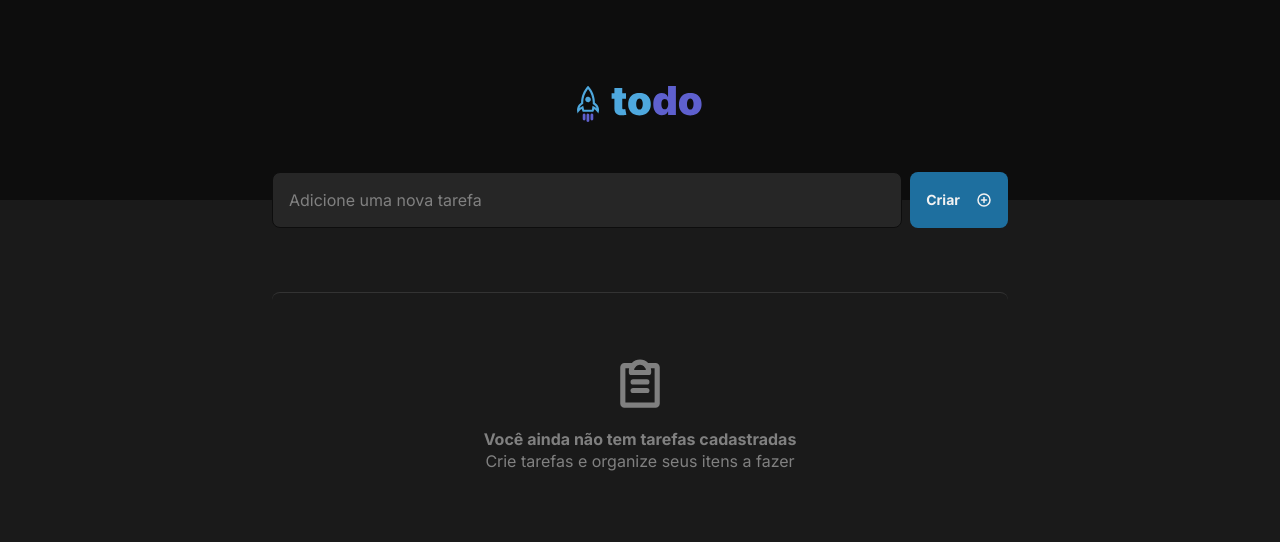
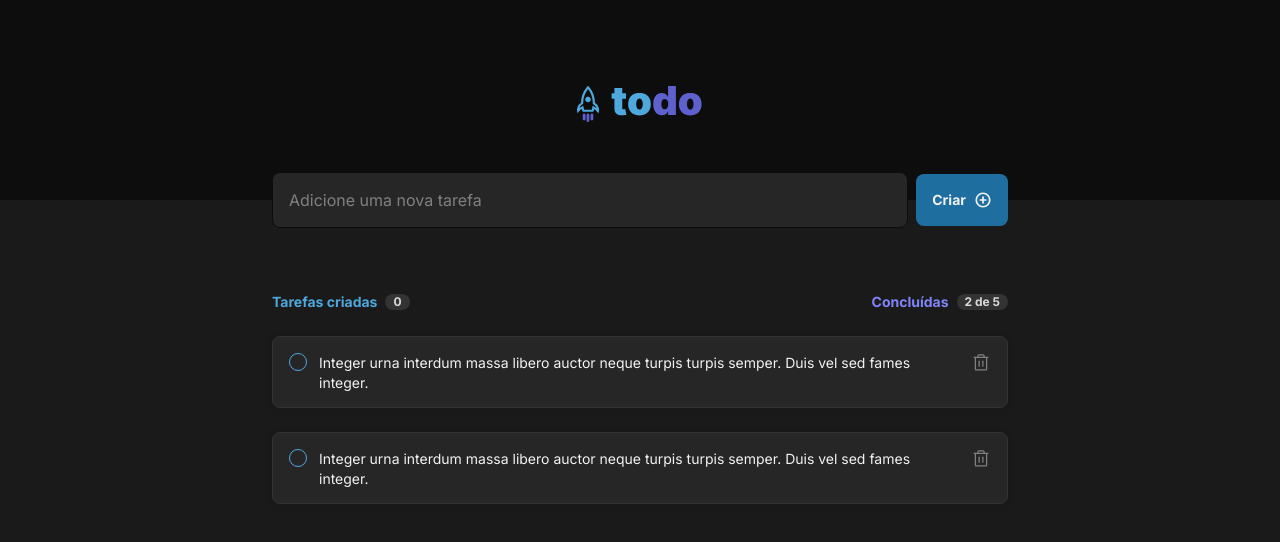
Before and after one commit to joaohenriquefernandes/ignite-to-do-list, a React (Vite) app: page / in a window 1280 px wide. Shown: the top 542 px of the page. Built offline with nearby package versions, Linux system fonts and the light colour scheme.

Commit message:
feat: creating task component

```diff
--- a/src/App.tsx
+++ b/src/App.tsx
@@ -1,8 +1,8 @@
 import { Header } from "./components/Header"
 import { NewTaskInput } from "./components/NewTaskInput"
-import { Empty } from "./components/Empty"
 
 import styles from './App.module.css'
+import { TasksList } from "./components/TasksList"
 
 export function App() {
 
@@ -13,7 +13,7 @@ export function App() {
         <NewTaskInput />
 
         <div className={styles.toDoList}>
-          <Empty />
+          <TasksList />
         </div>
       </main>
     </>
--- a/src/components/NewTaskInput.module.css
+++ b/src/components/NewTaskInput.module.css
@@ -2,6 +2,8 @@
   width: 100%;
   height: 3.5rem;
   display: flex;
+  align-items: center;
+  justify-content: center;
   gap: 0.5rem;
 }
 
@@ -32,7 +34,13 @@
   display: flex;
   align-items: center;
   justify-content: center;
-  gap: 1rem;
+  gap: 0.5rem;
+
+  &:hover {
+    background: var(--blue);
+    transition: 0.2s ease-in all;
+    cursor: pointer;
+  }
 }
 
 .taskForm button[type="submit"] > strong {
--- a/src/components/NewTaskInput.tsx
+++ b/src/components/NewTaskInput.tsx
@@ -7,7 +7,7 @@ export function NewTaskInput() {
       <input type="text" placeholder='Adicione uma nova tarefa'/>
       <button type='submit'>
         <strong>Criar</strong>
-        <PlusCircle size={16} weight='bold'/>
+        <PlusCircle size={18} weight='bold'/>
       </button>
     </form>
   )
--- /dev/null
+++ b/src/components/Task.module.css
@@ -0,0 +1,82 @@
+.container {
+  width: 100%;
+  height: 4.5rem;
+  padding: 1rem;
+  border-radius: 8px;
+  border: 1px solid var(--gray-400);
+  background: var(--gray-500);
+  box-shadow: 0 2px 8px 0 rgba(0, 0, 0, 0.06);
+
+  display: flex;
+  align-items: flex-start;
+  gap: 0.75rem;
+}
+
+.container input[type='checkbox'] {
+  appearance: none;
+
+  padding: 0.5rem;
+  border: 1px solid var(--blue);
+  border-radius: 50%;
+  background: var(--gray-500);
+  position: relative;
+
+  &:hover {
+    background: rgba(30, 111, 159, 0.2);
+    transition: 0.2s ease-in all;
+    cursor: pointer;
+  }
+
+}
+
+.container input[type='checkbox']:checked {
+  background: var(--purple-dark);
+  border: 1px solid var(--purple-dark);
+
+  &:hover {
+    background: var(--purple);
+    border: 1px solid var(--purple);
+  }
+}
+
+.container input[type='checkbox']:checked::after {
+  content: '';
+  display: block;
+  width: 4px;
+  height: 8px;
+  border: 2px solid #fff;
+  border-width: 0 2px 2px 0;
+  transform: rotate(45deg);
+  position: absolute;
+  top: 2px;
+  left: 5px;
+}
+
+.container .text {
+  color: var(--gray-100);
+  font-size: 0.875rem;
+  cursor: pointer;
+}
+
+.container .textScratched {
+  color: var(--gray-300);
+  font-size: 0.875rem;
+  text-decoration: line-through;
+  cursor: pointer;
+}
+
+.container button {
+  background: transparent;
+  border: 0;
+  display: flex;
+  align-items: center;
+  justify-content: center;
+  border-radius: 4px;
+  color: var(--gray-300);
+
+  &:hover {
+    color: var(--danger);
+    cursor: pointer;
+    transition: 0.2s ease-in all;
+  }
+}
--- /dev/null
+++ b/src/components/Task.tsx
@@ -0,0 +1,15 @@
+import { Trash } from'phosphor-react'
+import styles from './Task.module.css'
+
+export function Task() {
+  const teste = false;
+  return (
+    <div className={styles.container}>
+      <input type="checkbox" name="" id="task"/>
+      <label htmlFor="task" className={teste ? styles.textScratched : styles.text }>Integer urna interdum massa libero auctor neque turpis turpis semper. Duis vel sed fames integer.</label>
+      <button>
+        <Trash size={20}/>
+      </button>
+    </div>
+  )
+}
--- /dev/null
+++ b/src/components/TasksList.module.css
@@ -0,0 +1,46 @@
+.container {
+  width: 100%;
+
+  display: flex;
+  flex-direction: column;
+  align-items: flex-start;
+  gap: 1.5rem;
+}
+
+.tasksInfo {
+  width: 100%;
+  height: 1.25rem;
+  display: flex;
+  align-items: center;
+  justify-content: space-between;
+}
+
+.tasksCreated, .tasksEnds {
+  display: flex;
+  align-items: center;
+  justify-content: center;
+  gap: 0.5rem;
+}
+
+.tasksCreated h4, .tasksEnds h4 {
+  font-size: 0.875rem;
+  font-weight: 700;
+  line-height: 1;
+}
+
+.tasksCreated h4 {
+  color: var(--blue);
+}
+
+.tasksEnds h4 {
+  color: var(--purple);
+}
+
+.tasksCreated strong, .tasksEnds strong {
+  padding: 0.125rem 0.5rem;
+  border-radius: 999px;
+  background: var(--gray-400);
+  color: var(--gray-200);
+  line-height: 1;
+  font-size: 0.75rem;
+}
--- /dev/null
+++ b/src/components/TasksList.tsx
@@ -0,0 +1,25 @@
+// import { Empty } from './Empty'
+import { Task } from './Task'
+import styles from './TasksList.module.css'
+
+export function TasksList() {
+  return (
+    <>
+      <div className={styles.container}>
+        <div className={styles.tasksInfo}>
+          <div className={styles.tasksCreated}>
+            <h4>Tarefas criadas</h4>
+            <strong>0</strong>
+          </div>
+          <div className={styles.tasksEnds}>
+            <h4>Concluídas</h4>
+            <strong>2 de 5</strong>
+          </div>
+        </div>
+        <Task />
+        <Task />
+        {/* <Empty /> */}
+      </div>
+    </>
+  )
+}
```
